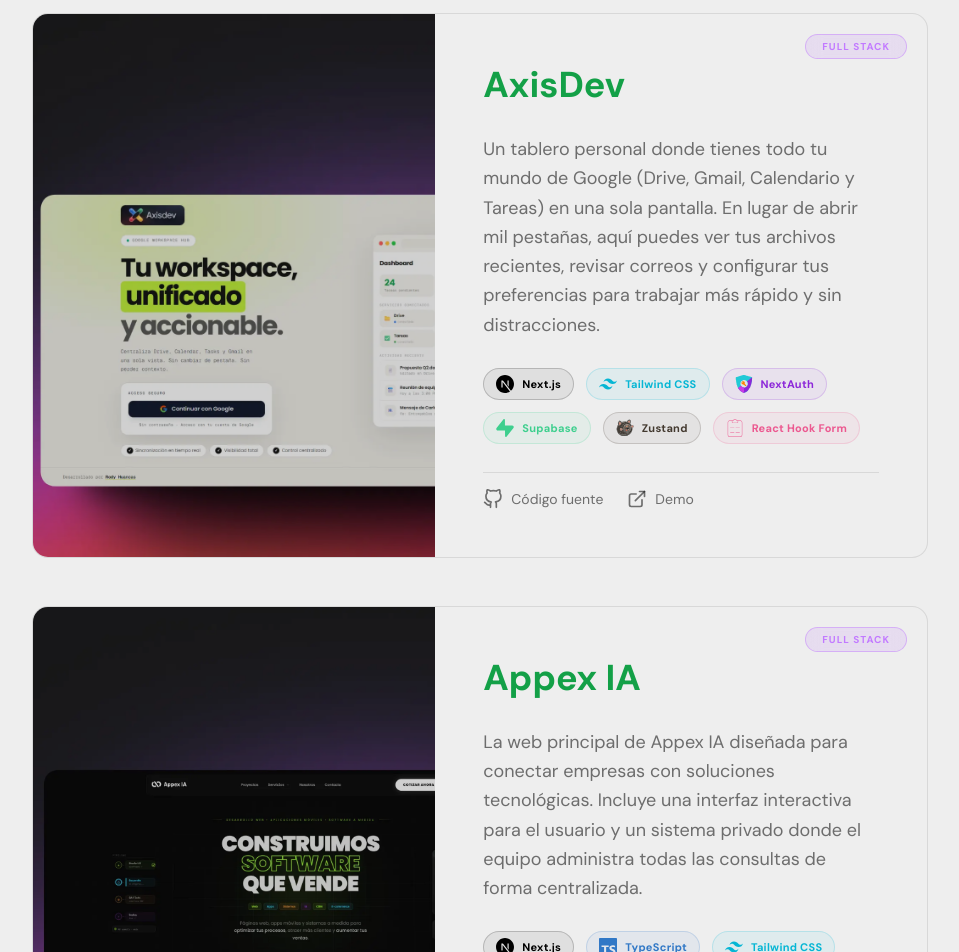
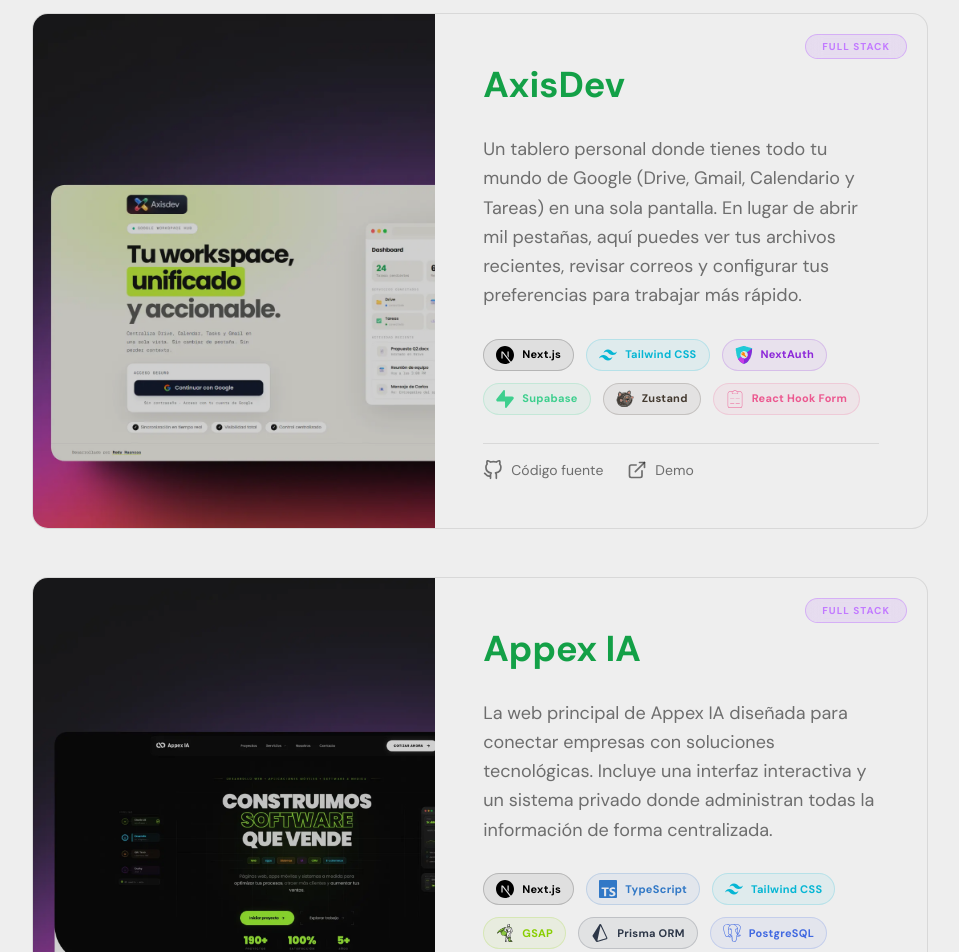
Before and after one commit to rody-huancas/dev-portfolio, a Next.js app: page / in a window 1280 px wide. Shown: the part 3920-4872 px from the top of the page, without its empty margins (160-1119 px from the left). Built offline with nearby package versions, Linux system fonts and the light colour scheme; no server answers.

Commit message:
feat(projects.data): update project descriptions and modify live URLs

```diff
--- a/src/data/projects.data.ts
+++ b/src/data/projects.data.ts
@@ -23,8 +23,8 @@ export const projectsData: IProject[] = [
     id         : "af80df3d-1580-443a-b475-91fe219d070c",
     title      : "AxisDev",
     description: {
-      es: "Un tablero personal donde tienes todo tu mundo de Google (Drive, Gmail, Calendario y Tareas) en una sola pantalla. En lugar de abrir mil pestañas, aquí puedes ver tus archivos recientes, revisar correos y configurar tus preferencias para trabajar más rápido y sin distracciones.",
-      en: "A personal dashboard that puts your entire Google world (Drive, Gmail, Calendar, and Tasks) on a single screen. Instead of opening a thousand tabs, you can check recent files, read emails, and tweak your own settings to work faster and stay focused.",
+      es: "Un tablero personal donde tienes todo tu mundo de Google (Drive, Gmail, Calendario y Tareas) en una sola pantalla. En lugar de abrir mil pestañas, aquí puedes ver tus archivos recientes, revisar correos y configurar tus preferencias para trabajar más rápido.",
+      en: "A personal dashboard where you can see your entire Google ecosystem (Drive, Gmail, Calendar, and Tasks) all on one screen. Instead of opening a bunch of tabs, here you can view your recent files, check your emails, and set your preferences to work faster.",
     },
     technologies: ["Next.js", "Tailwind CSS", "NextAuth", "Supabase", "Zustand", "React Hook Form"],
     githubUrl   : "https://github.com/rody-huancas/axisdev",
@@ -36,8 +36,8 @@ export const projectsData: IProject[] = [
     id         : "62c17723-d764-4b6e-95a8-c86c69a5bd50",
     title      : "Appex IA",
     description: {
-      es: "La web principal de Appex IA diseñada para conectar empresas con soluciones tecnológicas. Incluye una interfaz interactiva para el usuario y un sistema privado donde el equipo administra todas las consultas de forma centralizada.",
-      en: "Appex IA's main website, designed to connect companies with technology solutions. It includes an interactive user-facing interface and a private system where the team manages every inquiry from one place.",
+      es: "La web principal de Appex IA diseñada para conectar empresas con soluciones tecnológicas. Incluye una interfaz interactiva y un sistema privado donde administran todas la información de forma centralizada.",
+      en: "The Appex AI main website is designed to connect businesses with technology solutions. It features an interactive interface and a private system where all information is managed centrally.",
     },
     technologies: ["Next.js", "TypeScript", "Tailwind CSS", "GSAP", "Prisma ORM", "PostgreSQL"],
     githubUrl   : "",
@@ -54,7 +54,7 @@ export const projectsData: IProject[] = [
     },
     technologies: ["Next.js", "TypeScript", "Tailwind CSS"],
     githubUrl   : "https://github.com/rody-huancas/vizgit",
-    liveUrl     : "https://vizgit.novtiq.com/",
+    liveUrl     : "https://vizgit-rh.vercel.app/",
     imageUrl    : "/projects/image-vizgit.webp",
     type        : "FrontEnd",
   },
@@ -67,7 +67,7 @@ export const projectsData: IProject[] = [
     },
     technologies: ["Next.js", "TypeScript", "Tailwind CSS", "Framer Motion"],
     githubUrl   : "https://github.com/rody-huancas/dependra",
-    liveUrl     : "https://dependra.novtiq.com/",
+    liveUrl     : "https://dependra-rh.vercel.app/",
     imageUrl    : "/projects/image-dependra.webp",
     type        : "FrontEnd",
   },
```
